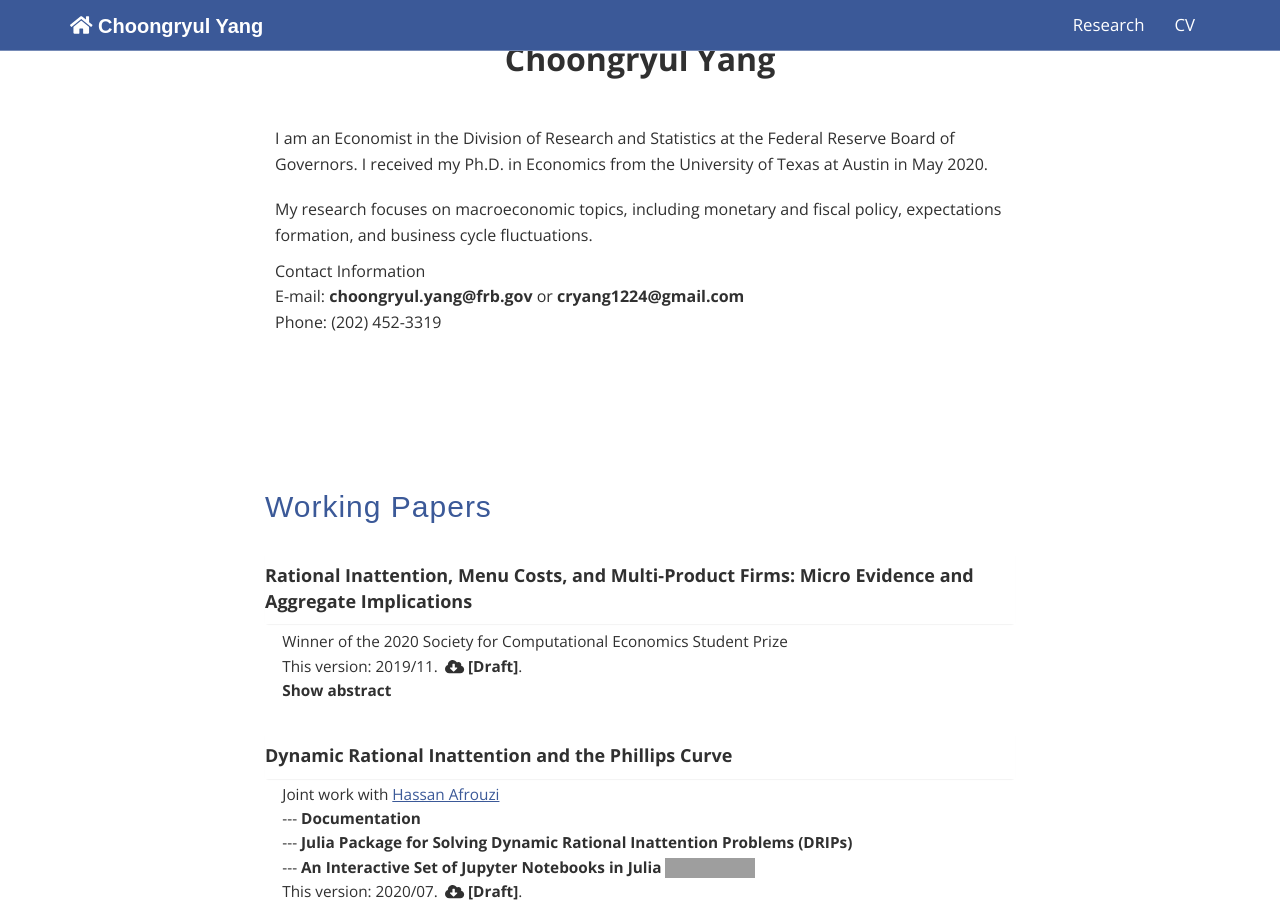
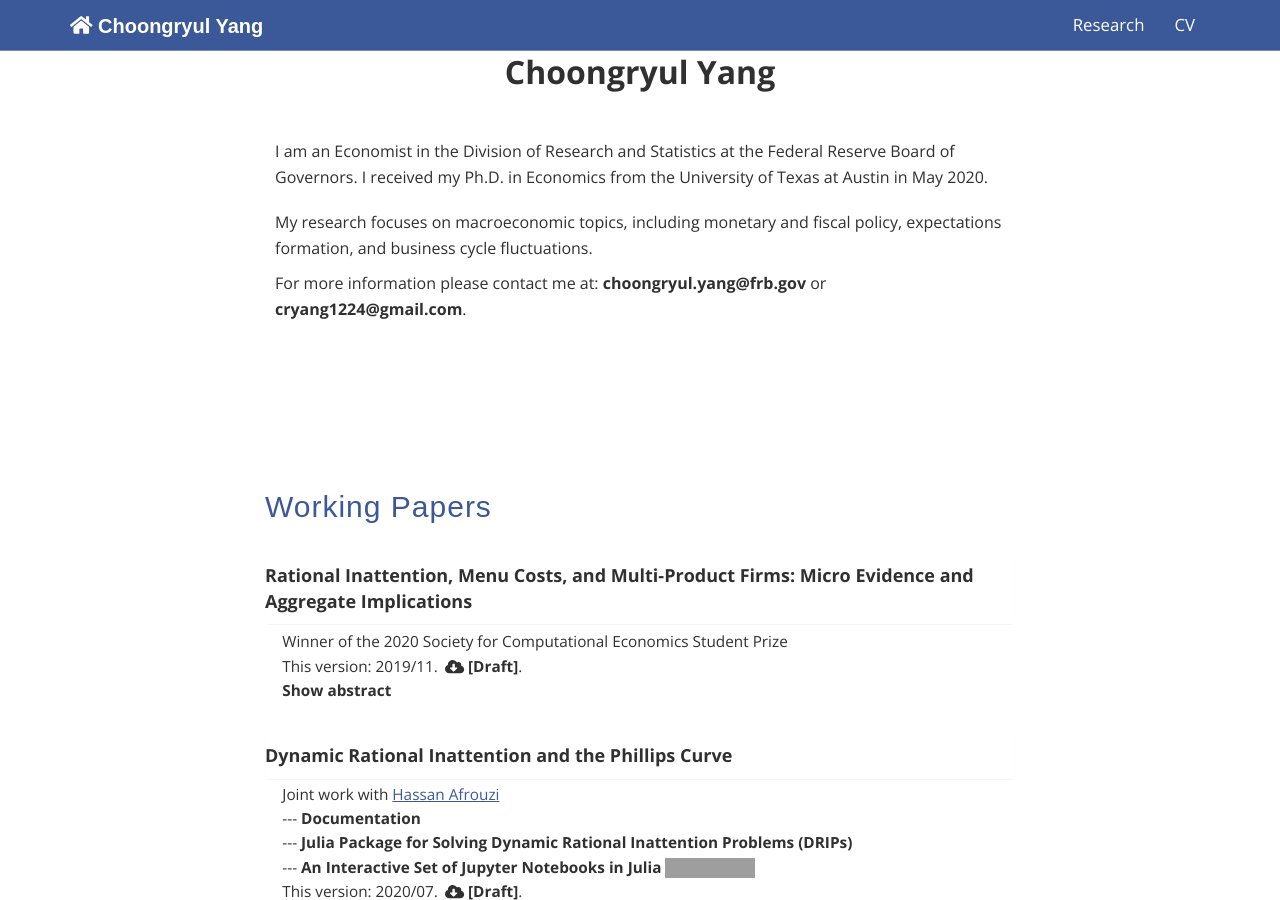
Before and after one commit to choongryulyang/choongryulyang.github.io, a Jekyll site: the page built from index.html, in a window 1280 px wide and 900 px high, scrolled down 470 px. Built offline with Jekyll 4.4.1, drawn with Linux system fonts in a browser that asks for light colours; grey boxes are pictures that could not be loaded.

Commit message:
Update index.html

```diff
--- a/index.html
+++ b/index.html
@@ -44,10 +44,8 @@
 						</p>
 
 						<p style="margin-top: 10px;margin-bottom: 0px; text-align:left; padding: 0 10px 0 10px; font-size:12pt">
-						Contact Information <br>
-						E-mail: <b><a class="two" href="mailto:choongryul.yang@frb.gov" target="_blank">choongryul.yang@frb.gov</a></b> or
-								<b><a class="two" href="mailto:cryang1224@gmail.com" target="_blank">cryang1224@gmail.com</a></b> <br>
-						Phone: (202) 452-3319
+						For more information please contact me at: <b><a class="two" href="mailto:choongryul.yang@frb.gov" target="_blank">choongryul.yang@frb.gov</a></b>
+						or <b><a class="two" href="mailto:cryang1224@gmail.com" target="_blank">cryang1224@gmail.com</a></b>.
 						<br>
 						</p>
 
@@ -794,7 +792,7 @@
     <!-- Footer -->
     <footer style="margin-top:100px">
         <div  class="container text-center" >
-		<p style="font-size: 11pt; margin: 30px 40px; text-align: left; color:white">
+		<p style="font-size: 11pt; margin: 200px 40px; text-align: center; color:white">
 			The views expressed on this site are solely my own and should not be interpreted as reflecting
 			the views of the Board of Governors of the Federal Reserve System or of any person associated with the Federal Reserve System.
 			<br>
```
